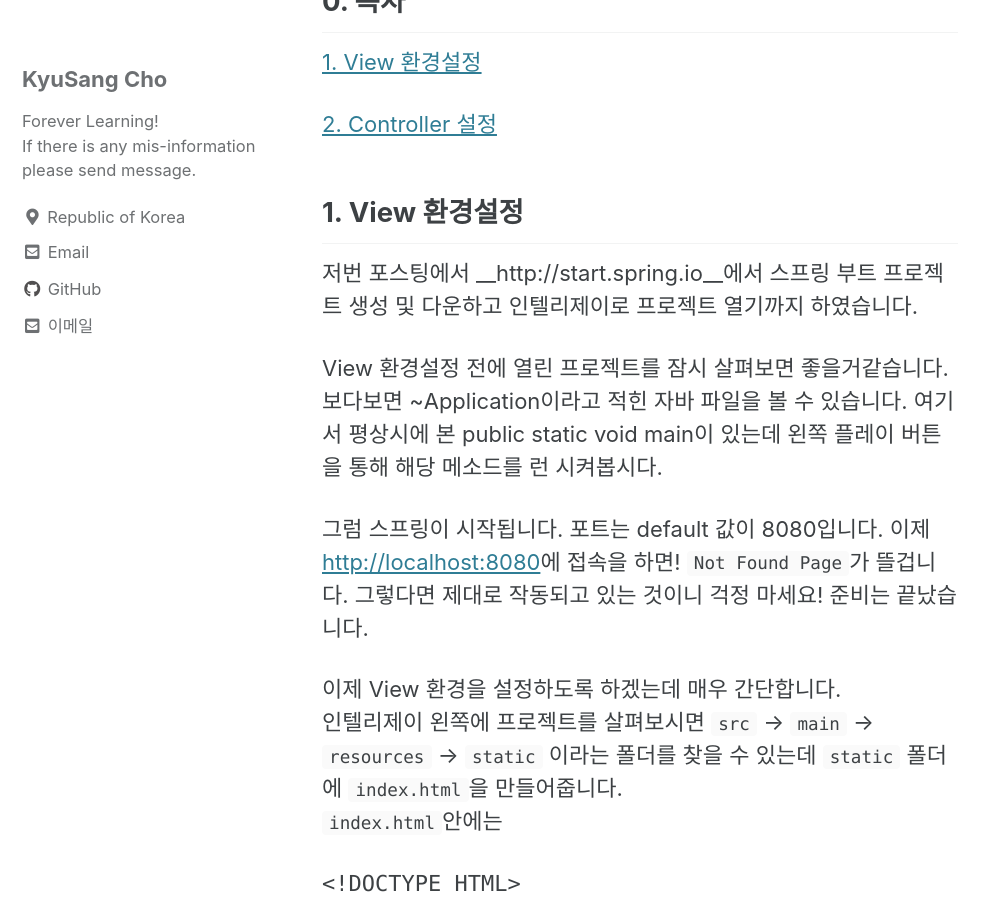
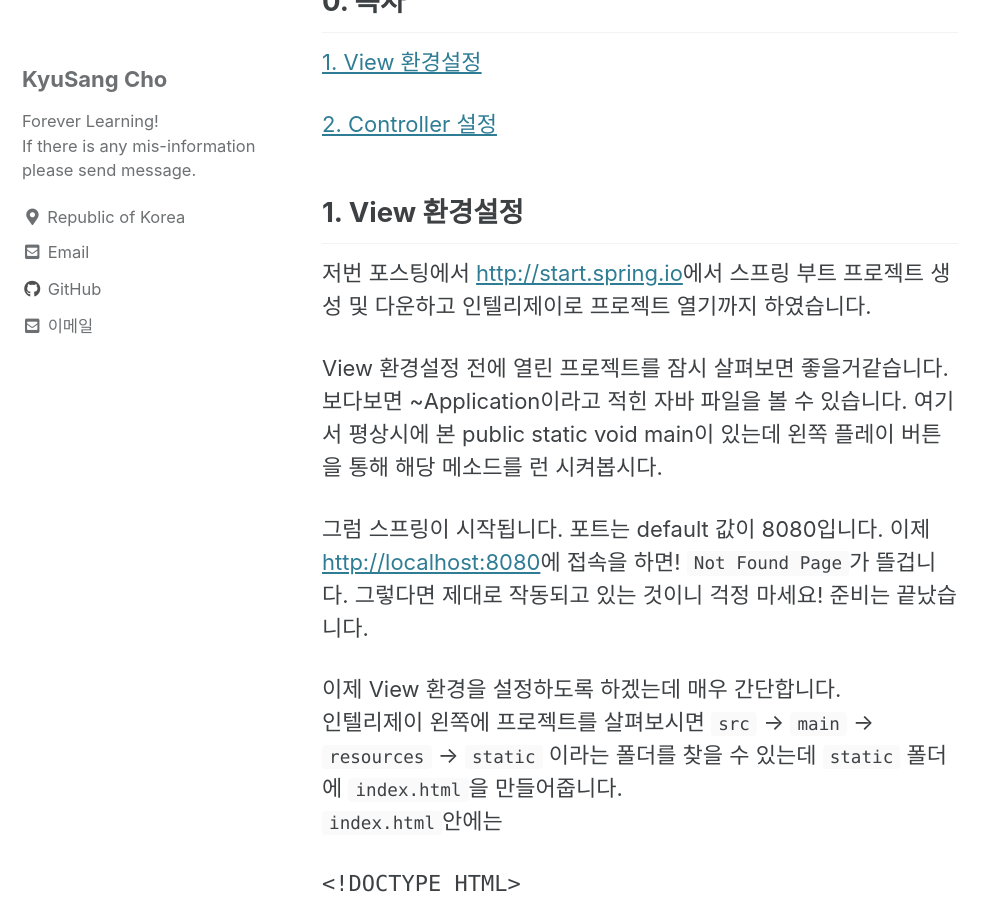
Before and after one commit to DevKS-Yet/DevKs-Yet.github.io, a Jekyll site: the page built from _posts/2021-11-23-34(spring002).md, in a window 1280 px wide and 900 px high, scrolled down 312 px. Shown: the whole window, without its empty margins (0-998 px from the left). Built offline with Jekyll 4.4.1, drawn with Linux system fonts in a browser that asks for light colours; cached includes are drawn as plain includes; part of the change alters nothing that is shown.

```diff
--- a/_posts/2021-11-23-34(spring002).md
+++ b/_posts/2021-11-23-34(spring002).md
@@ -21,7 +21,7 @@ tags:
 
 ## 1. View 환경설정
 
-저번 포스팅에서 __http://start.spring.io__에서 스프링 부트 프로젝트 생성 및 다운하고 인텔리제이로 프로젝트 열기까지 하였습니다.
+저번 포스팅에서 [http://start.spring.io](http://start.spring.io)에서 스프링 부트 프로젝트 생성 및 다운하고 인텔리제이로 프로젝트 열기까지 하였습니다.
 
 View 환경설정 전에 열린 프로젝트를 잠시 살펴보면 좋을거같습니다. 보다보면 ~Application이라고 적힌 자바 파일을 볼 수 있습니다. 여기서 평상시에 본 public static void main이 있는데 왼쪽 플레이 버튼을 통해 해당 메소드를 런 시켜봅시다.
 
```
